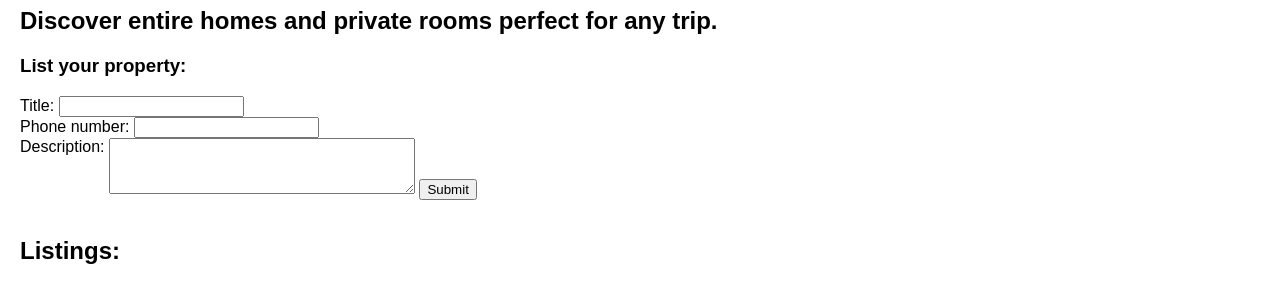
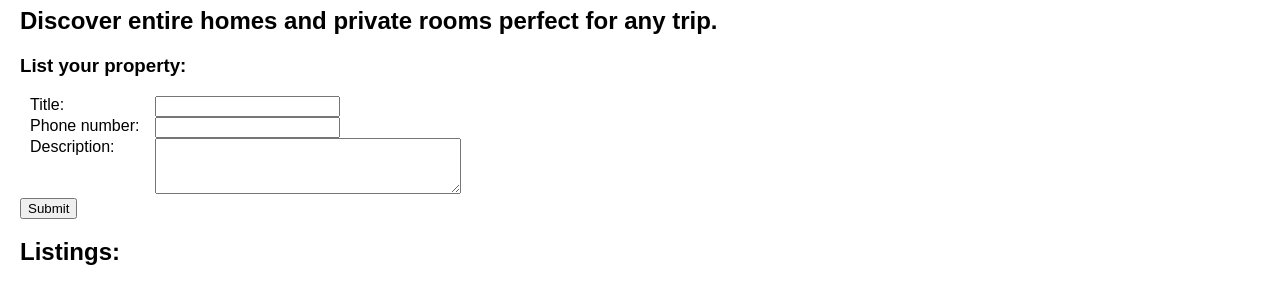
Before and after one commit to Mschmidt19/Makersbnb, a plain HTML site: page index.html in a window 1280 px wide. Shown: the part 73-360 px from the top of the page. Drawn offline with Linux system fonts and the light colour scheme; no server answers.

Commit message:
linked everything up

```diff
--- a/index.html
+++ b/index.html
@@ -9,27 +9,20 @@
     <h1>Makers BnB</h1>
     <h2>Discover entire homes and private rooms perfect for any trip.</h2>
     <h3>List your property:</h3>
-    <form>
-      <label for="propertyTitle">
-        Title:
-        <input type="text" id="propertyTitle">
-      </label>
+    <label for="propertyTitle">Title:</label>
+    <input id="propertyTitle">
     <br>
-      <label for="propertyDescription">
-        Phone number:
-        <input type="text" id="propertyPhoneNumber">
-      </label>
+    <label for="propertyDescription">Phone number:</label>
+    <input id="propertyPhoneNumber">
     <br>
-      <label for="propertyDescription">
-        <div class="topalign">Description:</div>
-        <textarea type="text" id="propertyDescription"></textarea>
-      </label>
-        <input type="submit" value="Submit" id="addPropertyButton">
-    </form>
-    </br>
+    <label for="propertyDescription">Description:</label>
+    <textarea id="propertyDescription"></textarea>
+    <br>
+    <button id="addPropertyButton" onclick="addProperty()">Submit</button>
+    <br>
     <h2>Listings:</h2>
     <div id="propertyContainer">
-      <div class="listing">
+      <!-- <div class="listing">
         <div class="innertext">
           Marek's Place
           <br>
@@ -38,7 +31,7 @@
         <div class="innerimage">
           <img class="image" src='https://metrouk2.files.wordpress.com/2016/07/ad_212386187.jpg?quality=80&strip=all&strip=all'>
         </div>
-      </div>
+      </div> -->
     </div>
 
     <script src="https://www.gstatic.com/firebasejs/5.2.0/firebase-app.js"></script>
--- a/src/property.js
+++ b/src/property.js
@@ -11,7 +11,7 @@ function addProperty() {
   var phoneNumber = document.getElementById("propertyPhoneNumber").value;
   var description = document.getElementById("propertyDescription").value;
 
-  // Add a new document in collection "cities"
+
   db.collection("Listings").doc().set({
       title: titleText,
       phone_number: phoneNumber,
@@ -26,7 +26,7 @@ function addProperty() {
 
 }
 
-var propertContainer = document.getElementById("propertyContainer");
+var propertyContainer = document.getElementById("propertyContainer");
 
 db.collection("Listings").onSnapshot(function(querySnapshot) {
 
@@ -34,7 +34,7 @@ db.collection("Listings").onSnapshot(function(querySnapshot) {
 
       if(change.type === "added") {
 
-        list_div.innerHTML += "<div class='list-item'><h3>" + change.doc.data().title + "</h3><p>Phone Number: " + change.doc.data().phone_number + "</p></div>"
+        propertyContainer.innerHTML += "<div class='listing'><div class='innertext'>" + change.doc.data().title + "<br>Contact number: " + change.doc.data().phone_number + "<br>" + change.doc.data().description + "</div><div class='innerimage'><img class='image' src='https://metrouk2.files.wordpress.com/2016/07/ad_212386187.jpg?quality=80&strip=all&strip=all'></div></div>"
 
       }
 
--- a/style.css
+++ b/style.css
@@ -24,8 +24,9 @@ textarea {
 }
 
 label {
-  display: inline-block;
-  text-align: right;
+  width: 10%;
+  margin-left: 10px;
+  float: left;
 }
 
 .listing {
@@ -69,3 +70,8 @@ label {
   height: 150px;
   width: auto;
 }
+.left {
+  width: 13%;
+  float: left;
+  text-align: right;
+}
```
